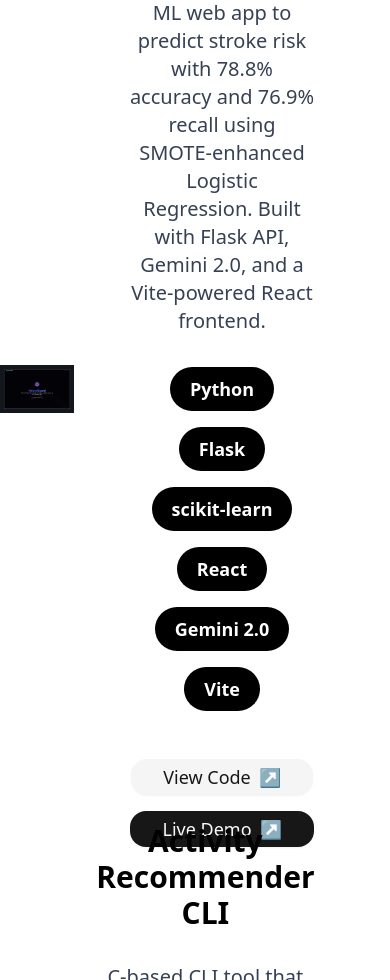
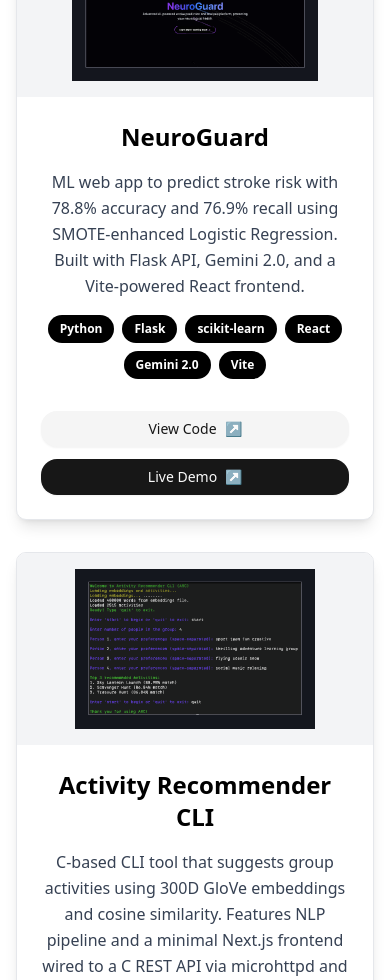
Before and after one commit to Sabique-Islam/Portfolio, a Next.js app: page / in a window 390 px wide. Shown: the part 1020-2000 px from the top of the page. Built offline with nearby package versions, Linux system fonts and the light colour scheme.

Commit message:
feat: enhance project display with improved layout across all screen sizes

```diff
--- a/src/components/Pages/Projects.tsx
+++ b/src/components/Pages/Projects.tsx
@@ -6,70 +6,70 @@
 const Projects: React.FC = () => {
   return (
     <section className="relative w-full bg-white dark:bg-black transition-colors duration-500">
-      <h2 className="text-4xl md:text-6xl font-bold text-black dark:text-white mb-0 text-center select-none w-full pt-14 pb-8 top-0 z-[100]">
+      {/* Title (Sticky)*/}
+      <div className="sticky top-0 z-[100] bg-white dark:bg-black">
+        <h2 className="text-2xl sm:text-3xl md:text-4xl lg:text-5xl xl:text-6xl font-bold text-black dark:text-white text-center select-none w-full pt-8 sm:pt-10 md:pt-12 lg:pt-14 pb-4 sm:pb-6 md:pb-8">
           Featured Projects
         </h2>
+      </div>
 
-      {/* Cards */}
+      {/* Desktop: Stacked Cards | Mobile: Regular Grid */}
+      <div className="lg:block hidden">
+        {/* Desktop Sticky Stack */}
         {projects.map((project, i) => (
           <div
             key={project.title}
-          className="h-screen w-full sticky top-0 z-10 flex items-start pt-26"
+            className="h-screen w-full sticky top-0 z-10 flex items-start pt-20"
             style={{ zIndex: i + 1 }}
           >
             <Card
               imageSrc={project.imageSrc}
               imageAlt={project.imageAlt}
-            className="h-[90%] w-full bg-white dark:bg-black"
+              className="h-[90%] w-full bg-white dark:bg-black mx-4 xl:mx-8"
             >
-            <div className="flex flex-col gap-8 items-center justify-center h-full w-full px-4">
-              <h3 className="text-3xl md:text-5xl font-bold text-black dark:text-white text-center">
+              <div className="flex flex-col gap-6 xl:gap-8 items-center justify-center h-full w-full px-6 xl:px-8">
+                <h3 className="text-3xl xl:text-4xl 2xl:text-5xl font-bold text-black dark:text-white text-center">
                   {project.title}
                 </h3>
-              <p className="text-xl md:text-2xl text-gray-700 dark:text-gray-300 text-center max-w-2xl">
+                <p className="text-lg xl:text-xl 2xl:text-2xl text-gray-700 dark:text-gray-300 text-center max-w-4xl leading-relaxed">
                   {project.description}
                 </p>
-              <div className="flex flex-wrap gap-4 justify-center">
-                {project.tags.map(tag => (
+                <div className="flex flex-wrap gap-3 xl:gap-4 justify-center max-w-4xl">
+                  {project.tags.map((tag) => (
                     <span
                       key={tag}
-                    className="px-5 py-2 bg-black dark:bg-white text-white dark:text-black rounded-full text-lg font-semibold"
+                      className="px-4 xl:px-5 py-2 bg-black dark:bg-white text-white dark:text-black rounded-full text-sm xl:text-lg font-semibold"
                     >
                       {tag}
                     </span>
                   ))}
                 </div>
-
-            {/* Code View */}
-
-              <div className="flex gap-4 flex-wrap justify-center mt-4">
+                <div className="flex gap-4 xl:gap-6 flex-wrap justify-center mt-4">
                   <Button
                     asChild
                     variant="secondary"
-                  className="text-lg px-8 py-4"
+                    className="text-base xl:text-lg px-6 xl:px-8 py-3 xl:py-4"
                   >
                     <a
                       href={project.link}
                       target="_blank"
                       rel="noopener noreferrer"
-                    className="flex items-center gap-2 text-lg"
+                      className="flex items-center gap-2"
                     >
                       View Code <span aria-hidden>↗</span>
                     </a>
                   </Button>
-
-            {/* Live Links */}
                   {project.live && (
                     <Button
                       asChild
                       variant="default"
-                    className="text-lg px-8 py-4"
+                      className="text-base xl:text-lg px-6 xl:px-8 py-3 xl:py-4"
                     >
                       <a
                         href={project.live}
                         target="_blank"
                         rel="noopener noreferrer"
-                      className="flex items-center gap-2 text-lg"
+                        className="flex items-center gap-2"
                       >
                         Live Demo <span aria-hidden>↗</span>
                       </a>
@@ -80,6 +80,80 @@
             </Card>
           </div>
         ))}
+      </div>
+
+      {/* Mobile & Tablet (Regular Grid Layout) */}
+      <div className="lg:hidden block px-4 sm:px-6 pb-16">
+        <div className="grid grid-cols-1 gap-8 sm:gap-12 max-w-4xl mx-auto">
+          {projects.map((project, i) => (
+            <div
+              key={project.title}
+              className="w-full bg-white dark:bg-black rounded-lg border border-gray-200 dark:border-gray-800 overflow-hidden shadow-lg"
+            >
+              {/* Image at top */}
+              <div className="w-full h-48 sm:h-56 md:h-64 bg-gray-100 dark:bg-gray-900 flex items-center justify-center">
+                <img
+                  src={project.imageSrc}
+                  alt={project.imageAlt}
+                  className="w-full h-full object-contain p-4"
+                />
+              </div>
+
+              {/* Project Content below image (Mobile Screens)*/}
+              <div className="flex flex-col gap-4 sm:gap-6 items-center justify-center w-full p-6 sm:p-8">
+                <h3 className="text-2xl sm:text-3xl md:text-4xl font-bold text-black dark:text-white text-center">
+                  {project.title}
+                </h3>
+                <p className="text-base sm:text-lg md:text-xl text-gray-700 dark:text-gray-300 text-center leading-relaxed">
+                  {project.description}
+                </p>
+                <div className="flex flex-wrap gap-2 sm:gap-3 justify-center">
+                  {project.tags.map((tag) => (
+                    <span
+                      key={tag}
+                      className="px-3 sm:px-4 py-1.5 sm:py-2 bg-black dark:bg-white text-white dark:text-black rounded-full text-xs sm:text-sm md:text-base font-semibold"
+                    >
+                      {tag}
+                    </span>
+                  ))}
+                </div>
+                <div className="flex gap-3 sm:gap-4 flex-col sm:flex-row justify-center mt-4 w-full sm:w-auto">
+                  <Button
+                    asChild
+                    variant="secondary"
+                    className="text-sm sm:text-base px-6 sm:px-8 py-3 sm:py-4 w-full sm:w-auto"
+                  >
+                    <a
+                      href={project.link}
+                      target="_blank"
+                      rel="noopener noreferrer"
+                      className="flex items-center justify-center gap-2"
+                    >
+                      View Code <span aria-hidden>↗</span>
+                    </a>
+                  </Button>
+                  {project.live && (
+                    <Button
+                      asChild
+                      variant="default"
+                      className="text-sm sm:text-base px-6 sm:px-8 py-3 sm:py-4 w-full sm:w-auto"
+                    >
+                      <a
+                        href={project.live}
+                        target="_blank"
+                        rel="noopener noreferrer"
+                        className="flex items-center justify-center gap-2"
+                      >
+                        Live Demo <span aria-hidden>↗</span>
+                      </a>
+                    </Button>
+                  )}
+                </div>
+              </div>
+            </div>
+          ))}
+        </div>
+      </div>
     </section>
   );
 };
```
Lines whose indentation alone changed are shown as unchanged.
